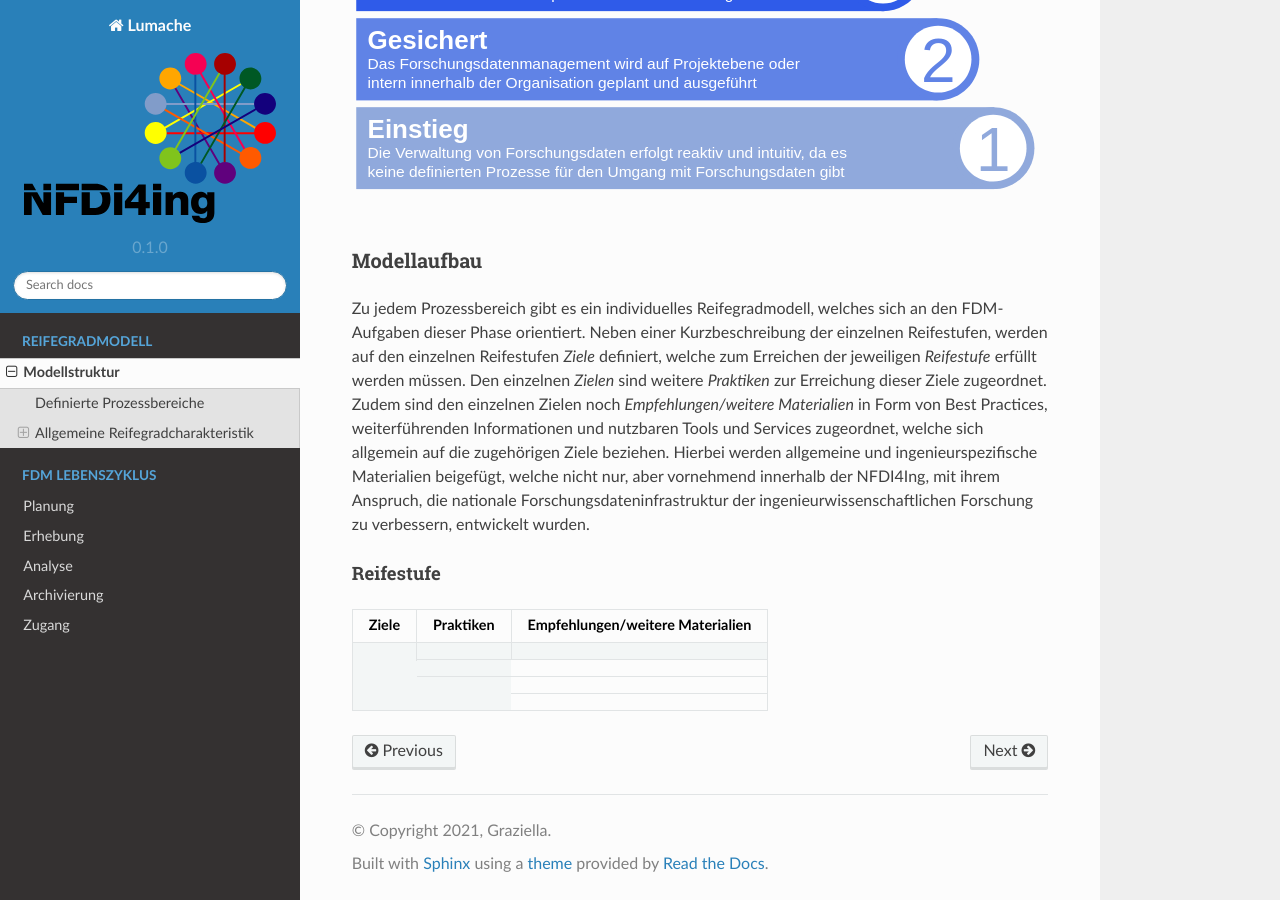
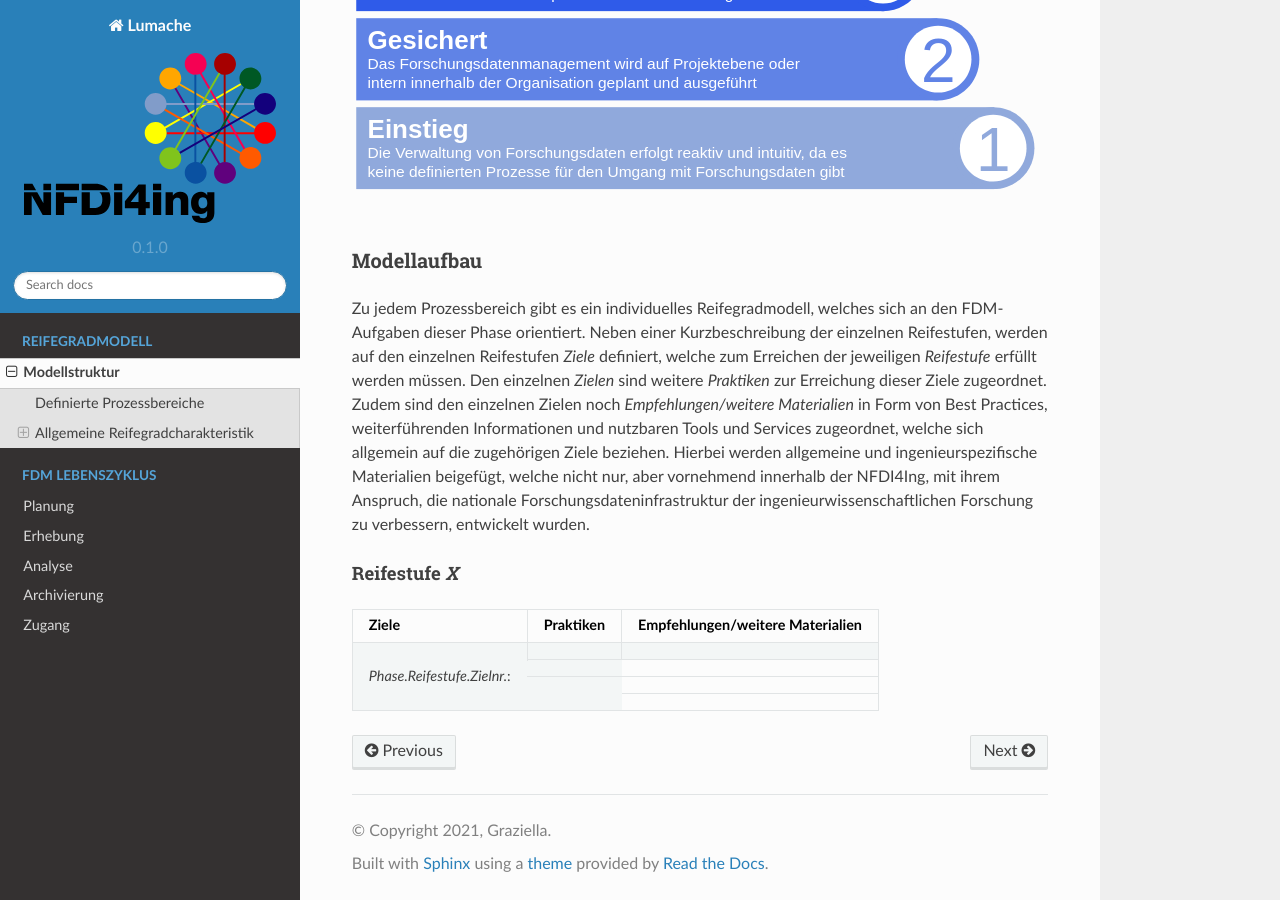
Before and after one commit to LUHMW/MaturityModelsNFDI4Ing, a Sphinx documentation site: the page built from docs/source/reifegradmodell.rst, in a window 1280 px wide and 900 px high, scrolled down 1279 px. Built offline with Sphinx 7.4.7 and the Read the Docs theme 2.0.0, drawn with Linux system fonts in a browser that asks for light colours.

Commit message:
Update reifegradmodell.rst

```diff
--- a/docs/source/reifegradmodell.rst
+++ b/docs/source/reifegradmodell.rst
@@ -24,13 +24,13 @@ Modellaufbau
 Zu jedem Prozessbereich gibt es ein individuelles Reifegradmodell, welches sich an den FDM-Aufgaben dieser Phase orientiert. Neben einer Kurzbeschreibung der einzelnen Reifestufen, werden auf den einzelnen Reifestufen *Ziele* definiert, welche zum Erreichen der jeweiligen *Reifestufe* erfüllt werden müssen. Den einzelnen *Zielen* sind weitere *Praktiken* zur Erreichung dieser Ziele zugeordnet. Zudem sind den einzelnen Zielen noch *Empfehlungen/weitere Materialien*  in Form von Best Practices, weiterführenden Informationen und nutzbaren Tools und Services zugeordnet, welche sich allgemein auf die zugehörigen Ziele beziehen. Hierbei werden allgemeine und ingenieurspezifische Materialien beigefügt, welche nicht nur, aber vornehmend innerhalb der NFDI4Ing, mit ihrem Anspruch, die nationale Forschungsdateninfrastruktur der ingenieurwissenschaftlichen Forschung zu verbessern, entwickelt wurden.
 
 **********
-Reifestufe
+Reifestufe *X*
 **********
 
 +-------------------------------------------------------+----------------------------------------------------------+-------------------------------------------------------------------------------------------------------------------------------------------------------------------------------+
 | Ziele                                                 | Praktiken                                                |  Empfehlungen/weitere Materialien                                                                                                                                             |
 +=======================================================+==========================================================+===============================================================================================================================================================================+
-|                                                       |                                                          |                                                                                                                                                                               |
+| *Phase.Reifestufe.Zielnr.*:                           |                                                          |                                                                                                                                                                               |
 |                                                       |                                                          +-------------------------------------------------------------------------------------------------------------------------------------------------------------------------------+
 |                                                       |                                                          |                                                                                                                                                                               |
 |                                                       +----------------------------------------------------------+                                                                                                                                                                               |
```
